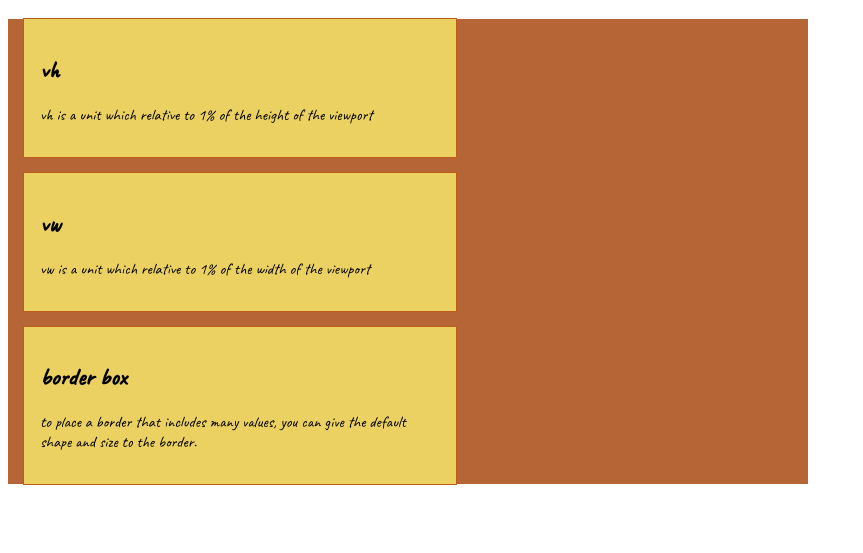
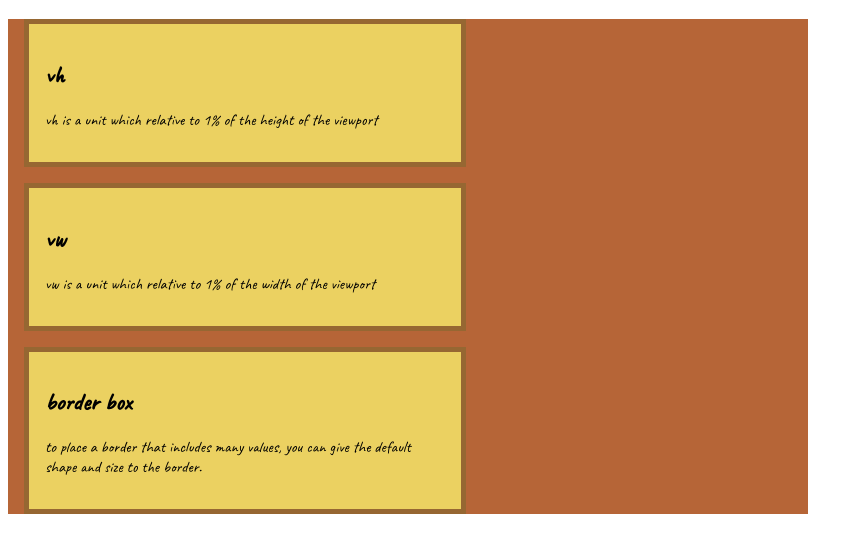
Before and after one commit to mahsa-noorii/aps-css-1, a plain HTML site: page Index.html in a window 1280 px wide. Shown: the part 65-618 px from the top of the page, without its empty margins (0-863 px from the left). Drawn offline with Linux system fonts and the light colour scheme.

Commit message:
last repo

```diff
--- a/index.css
+++ b/index.css
@@ -5,16 +5,15 @@
 
 main {
     max-height: 932px;
-    width: 100vh;
+    max-width: 100vh;
     background-color: rgb(182, 101, 55);
 }
 
 div {
 font-family: 'Caveat', cursive;
 max-height: 300px;
-width: 50%;
-border: 5px;
-outline: 1px solid rgb(190, 91, 24);
+max-width: 50%;
+border: 5px solid rgb(150, 103, 50);
 margin: 1rem;
 padding: 1rem;
 background-color: rgb(235, 209, 97);
```
